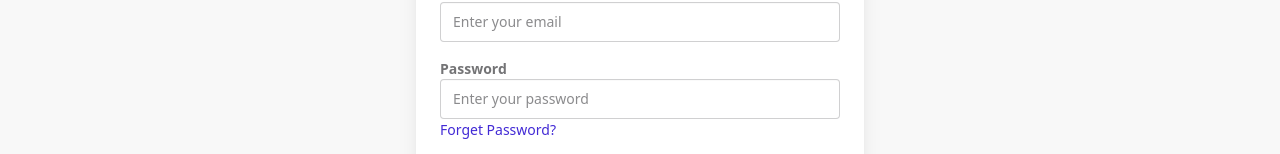
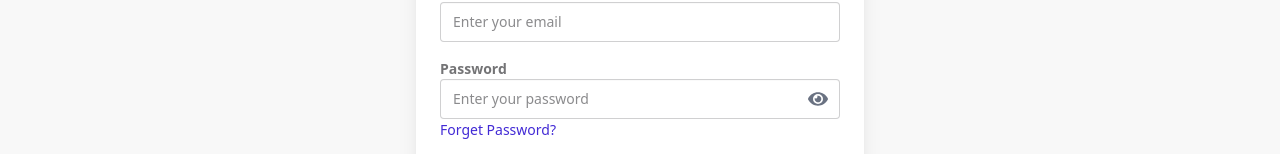
Before and after one commit to ahzahid81/PH_Assignment9, a React (Vite) app: page /login in a window 1280 px wide. Shown: the part 253-407 px from the top of the page. Built offline with nearby package versions, Linux system fonts and the light colour scheme; no server answers.

Commit message:
Show and Hide Button Done

```diff
--- a/src/Pages/Login.jsx
+++ b/src/Pages/Login.jsx
@@ -1,17 +1,21 @@
-import React, { useContext, useEffect, useState } from 'react';
-import { AuthContext } from '../Providers/AuthProvider';
-import { Link, useLocation, useNavigate } from 'react-router-dom';
-import toast from 'react-hot-toast';
+import React, { useContext, useEffect, useState } from "react";
+import { AuthContext } from "../Providers/AuthProvider";
+import { Link, useLocation, useNavigate } from "react-router-dom";
+import toast from "react-hot-toast";
+import { FaEye, FaEyeSlash } from "react-icons/fa";
 
 const Login = () => {
   const { loginUser, googleLogin } = useContext(AuthContext);
+
   const [email, setEmail] = useState("");
   const [password, setPassword] = useState("");
   const [showPassword, setShowPassword] = useState(false);
+
   const location = useLocation();
   const navigate = useNavigate();
 
-    const from = location.state?.form?.pathname || "/";
+  // FIXED: from (not form)
+  const from = location.state?.from?.pathname || "/";
 
   useEffect(() => {
     document.title = "ToyTopia | Login";
@@ -28,7 +32,7 @@
     loginUser(email, password)
       .then(() => {
         toast.success("Logged in Successfully!");
-                navigate(from, { replace: true })
+        navigate(from, { replace: true });
       })
       .catch((error) => {
         console.error(error);
@@ -46,14 +50,13 @@
         console.error(error);
         toast.error(error.message || "Google login failed");
       });
-    }
+  };
 
   const handleForgetPassword = () => {
     navigate("/forget-password", { state: { email } });
   };
 
   return (
-        <div>
     <div className="flex justify-center items-center min-h-[70vh]">
       <div className="card w-full max-w-md bg-base-100 shadow-xl">
         <div className="card-body">
@@ -64,6 +67,7 @@
             Welcome back! Please login to continue.
           </p>
 
+          {/* Login Form */}
           <form onSubmit={handleLogin} className="space-y-4">
             {/* Email */}
             <div className="form-control">
@@ -85,14 +89,26 @@
               <label className="label">
                 <span className="label-text font-semibold">Password</span>
               </label>
+
+              <div className="relative">
                 <input
-                                    type="password"
+                  type={showPassword ? "text" : "password"}
                   placeholder="Enter your password"
-                                    className="input input-bordered w-full"
+                  className="input input-bordered w-full pr-10"
                   value={password}
                   onChange={(e) => setPassword(e.target.value)}
                   required
                 />
+
+                <button
+                  type="button"
+                  className="absolute inset-y-0 right-3 flex items-center text-xl text-gray-500"
+                  onClick={() => setShowPassword((prev) => !prev)}
+                >
+                  {showPassword ? <FaEyeSlash /> : <FaEye />}
+                </button>
+              </div>
+
               <label className="label justify-between">
                 <button
                   type="button"
@@ -104,7 +120,7 @@
               </label>
             </div>
 
-                            {/* Login button */}
+            {/* Login Button */}
             <div className="form-control mt-2">
               <button type="submit" className="btn btn-primary w-full">
                 Login
@@ -115,7 +131,7 @@
           {/* Divider */}
           <div className="divider">OR</div>
 
-                        {/* Google login */}
+          {/* Google Login */}
           <button
             onClick={handleGoogleLogin}
             className="btn btn-outline w-full"
@@ -124,7 +140,7 @@
             Continue with Google
           </button>
 
-                        {/* Link to Register */}
+          {/* Register Link */}
           <p className="text-center text-sm mt-4">
             New to ToyTopia?{" "}
             <Link to="/register" className="link link-primary">
@@ -134,7 +150,6 @@
         </div>
       </div>
     </div>
-        </div>
   );
 };
 
```
Lines whose indentation alone changed are shown as unchanged.
